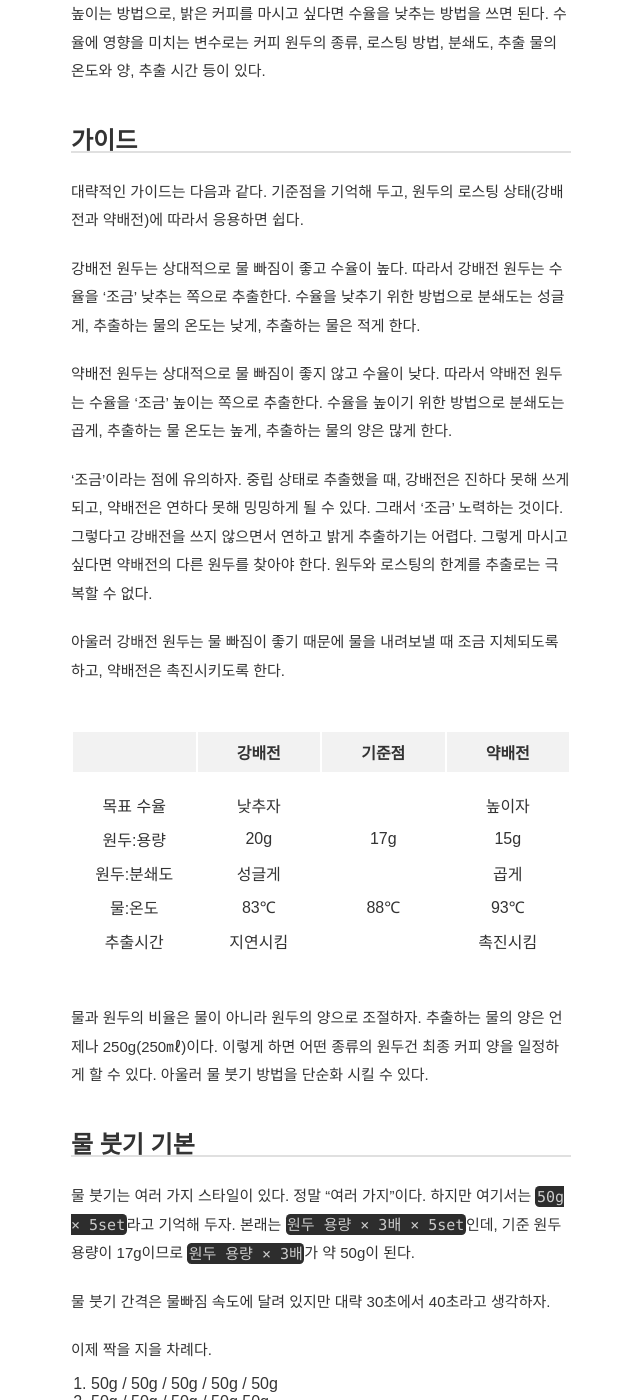
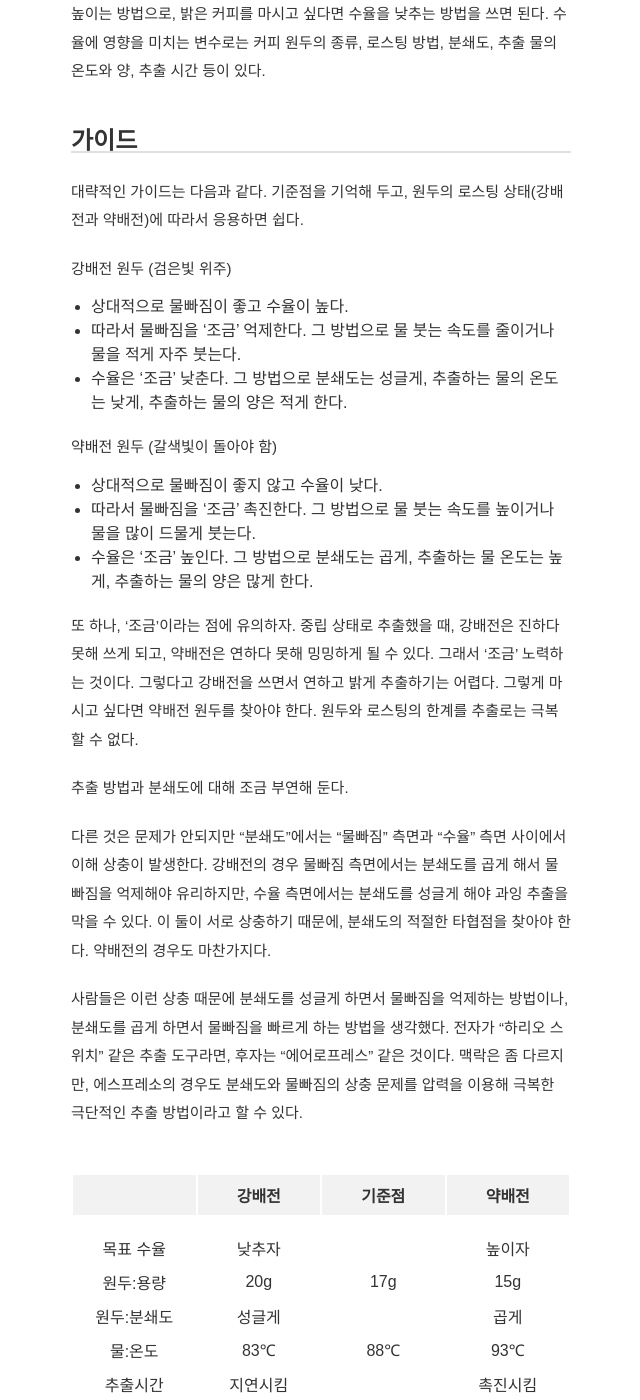
Before and after one commit to pinedance/blog, a Jekyll site: the page built from _posts/2025/07-12/2025-07-31-coffee-drip-brewing.md, in a window 1280 px wide and 1400 px high, scrolled down 1362 px. Shown: the whole window, without its empty margins (319-959 px from the left). Built offline with Jekyll 4.4.1, drawn with Linux system fonts in a browser that asks for light colours; some web fonts are replaced; comment, search, counter and statistics services are not loaded.

Commit message:
update post

```diff
--- a/_posts/2025/07-12/2025-07-31-coffee-drip-brewing.md
+++ b/_posts/2025/07-12/2025-07-31-coffee-drip-brewing.md
@@ -25,13 +25,25 @@ tags: ['coffee']
 
 대략적인 가이드는 다음과 같다. 기준점을 기억해 두고, 원두의 로스팅 상태(강배전과 약배전)에 따라서 응용하면 쉽다.
 
-강배전 원두는 상대적으로 물 빠짐이 좋고 수율이 높다. 따라서 강배전 원두는 수율을 '조금' 낮추는 쪽으로 추출한다. 수율을 낮추기 위한 방법으로 분쇄도는 성글게, 추출하는 물의 온도는 낮게, 추출하는 물은 적게 한다.
+강배전 원두 (검은빛 위주)
 
-약배전 원두는 상대적으로 물 빠짐이 좋지 않고 수율이 낮다. 따라서 약배전 원두는 수율을 '조금' 높이는 쪽으로 추출한다. 수율을 높이기 위한 방법으로 분쇄도는 곱게, 추출하는 물 온도는 높게, 추출하는 물의 양은 많게 한다.
+* 상대적으로 물빠짐이 좋고 수율이 높다.
+* 따라서 물빠짐을 '조금' 억제한다. 그 방법으로 물 붓는 속도를 줄이거나 물을 적게 자주 붓는다.
+* 수율은 '조금' 낮춘다. 그 방법으로 분쇄도는 성글게, 추출하는 물의 온도는 낮게, 추출하는 물의 양은 적게 한다.
 
-'조금'이라는 점에 유의하자. 중립 상태로 추출했을 때, 강배전은 진하다 못해 쓰게 되고, 약배전은 연하다 못해 밍밍하게 될 수 있다. 그래서 '조금' 노력하는 것이다. 그렇다고 강배전을 쓰지 않으면서 연하고 밝게 추출하기는 어렵다. 그렇게 마시고 싶다면 약배전의 다른 원두를 찾아야 한다. 원두와 로스팅의 한계를 추출로는 극복할 수 없다.
+약배전 원두 (갈색빛이 돌아야 함)
 
-아울러 강배전 원두는 물 빠짐이 좋기 때문에 물을 내려보낼 때 조금 지체되도록 하고, 약배전은 촉진시키도록 한다.
+* 상대적으로 물빠짐이 좋지 않고 수율이 낮다.
+* 따라서 물빠짐을 '조금' 촉진한다. 그 방법으로 물 붓는 속도를 높이거나 물을 많이 드물게 붓는다.
+* 수율은 '조금' 높인다. 그 방법으로 분쇄도는 곱게, 추출하는 물 온도는 높게, 추출하는 물의 양은 많게 한다.
+
+또 하나, '조금'이라는 점에 유의하자. 중립 상태로 추출했을 때, 강배전은 진하다 못해 쓰게 되고, 약배전은 연하다 못해 밍밍하게 될 수 있다. 그래서 '조금' 노력하는 것이다. 그렇다고 강배전을 쓰면서 연하고 밝게 추출하기는 어렵다. 그렇게 마시고 싶다면 약배전 원두를 찾아야 한다. 원두와 로스팅의 한계를 추출로는 극복할 수 없다.
+
+추출 방법과 분쇄도에 대해 조금 부연해 둔다.
+
+다른 것은 문제가 안되지만 "분쇄도"에서는 "물빠짐" 측면과 "수율" 측면 사이에서 이해 상충이 발생한다. 강배전의 경우 물빠짐 측면에서는 분쇄도를 곱게 해서 물빠짐을 억제해야 유리하지만, 수율 측면에서는 분쇄도를 성글게 해야 과잉 추출을 막을 수 있다. 이 둘이 서로 상충하기 때문에, 분쇄도의 적절한 타협점을 찾아야 한다. 약배전의 경우도 마찬가지다.
+
+사람들은 이런 상충 때문에 분쇄도를 성글게 하면서 물빠짐을 억제하는 방법이나, 분쇄도를 곱게 하면서 물빠짐을 빠르게 하는 방법을 생각했다. 전자가 "하리오 스위치" 같은 추출 도구라면, 후자는 "에어로프레스" 같은 것이다. 맥락은 좀 다르지만, 에스프레소의 경우도 분쇄도와 물빠짐의 상충 문제를 압력을 이용해 극복한 극단적인 추출 방법이라고 할 수 있다.
 
 |           | 강배전  |   기준점  |  약배전  |
 |:---------:|:------:|:--------:|:-------:|
@@ -58,7 +70,6 @@ tags: ['coffee']
 5. 50g / 50g 50g / 50g 50g
 
 모두 처음 1회차 50g은 뜸 들이기의 의미이다.
-
 
 1번은 뜸을 들인 다음, 50g을 4차례 나누어 붓는 방식이다. 이 방법으로 유명한 레시피가 테츠 카츠야의 [4:6 레시피](https://youtu.be/ewqza63GXh0?si=yY8g-2qSL5binwzi)이다. 참고로 오리지날 4:6 레시피에서는 1세트 마다 45초 간격을 두고 물 60g를 붓는다. 물이 모두 빠진 뒤에 다음 세트가 시작되므로 45초 내에 60g의 물이 모두 내려가야 한다. 여기서는 50g을 사용했으므로 35초 정도로 하면 된다.
 
```
